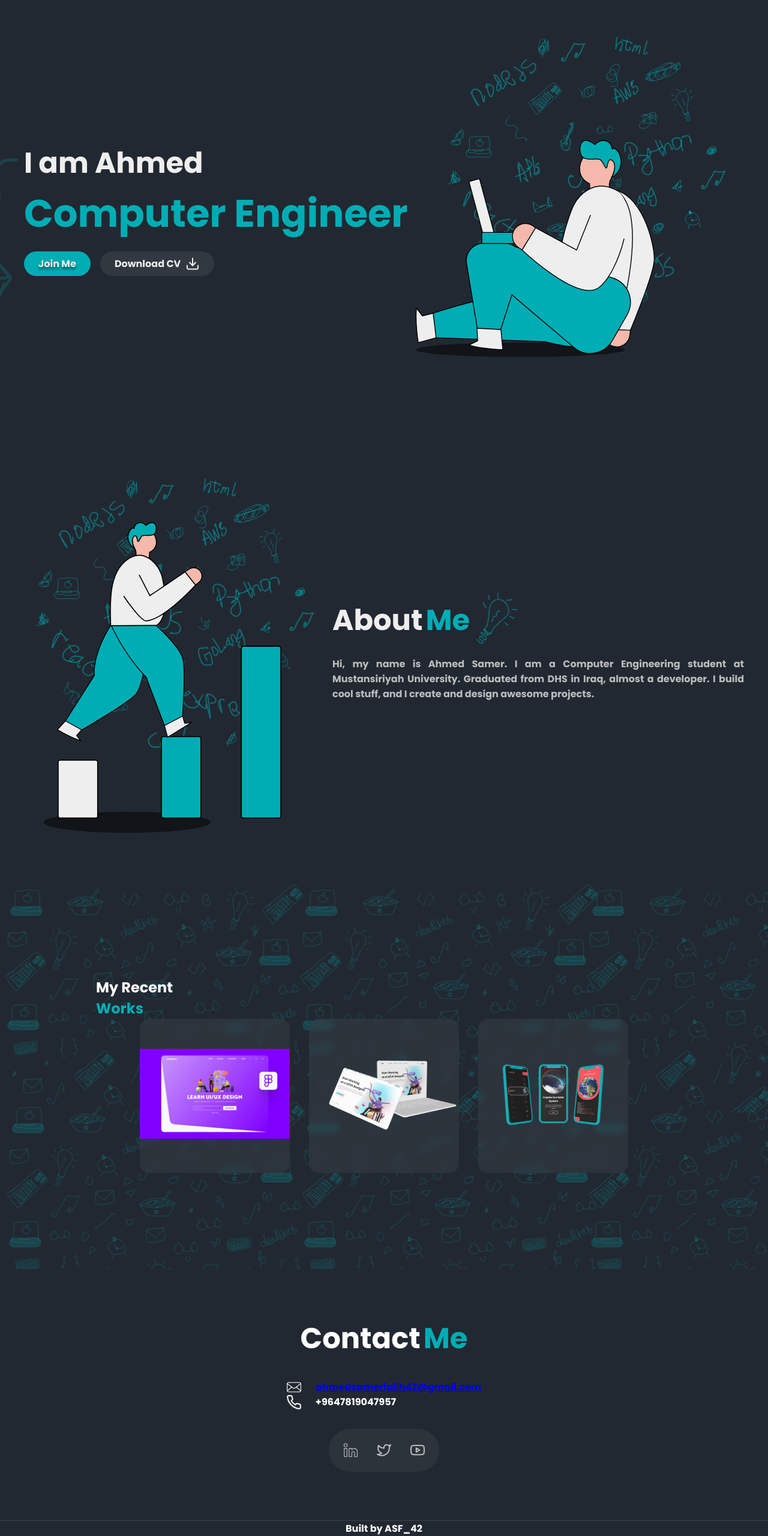
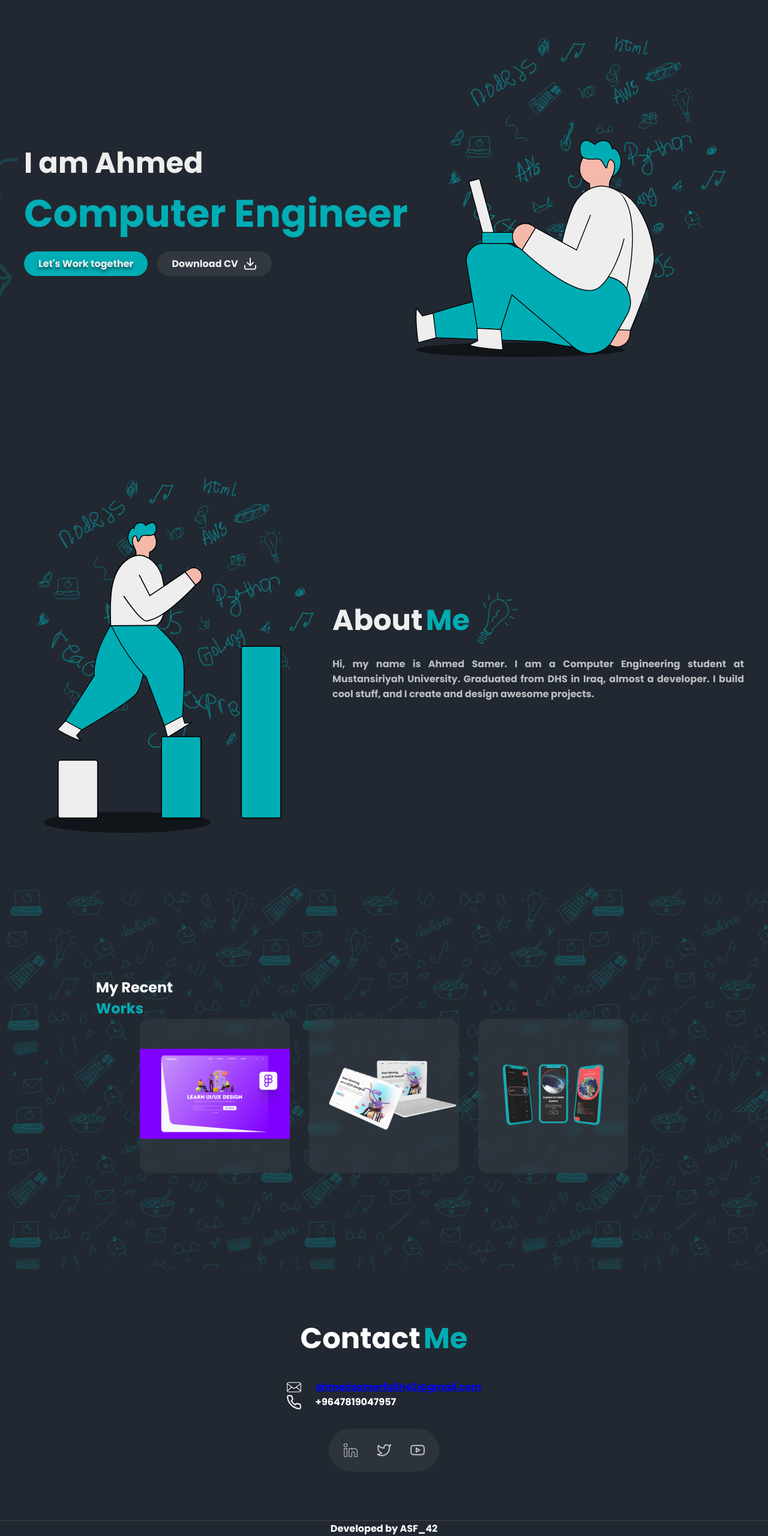
Before and after one commit to Ahmed4224/Ahmed-Web, a plain HTML site: page index.html in a window 1280 px wide. Shown: the part 154-2714 px from the top of the page at 60% size. Drawn offline with Linux system fonts and the light colour scheme.

Commit message:
Update index.html

```diff
--- a/index.html
+++ b/index.html
@@ -24,7 +24,7 @@
             <h1 class="name">I am Ahmed</h1>
             <h1 class="title">Computer Engineer</h1>
             <div class="heroBtns">
-                <a class="JoinMe" href="#ContactMe">Join Me</a>
+                <a class="JoinMe" href="#ContactMe">Let's Work together</a>
                 <a class="cv" href="assets/svg/cv.pdf" download>
                     Download CV
                     <img src="assets/svg/download.svg" alt="download icon">
@@ -102,7 +102,7 @@
     </section>
     <hr>
     <footer>
-        <p style="text-align: center;">Built by ASF_42</p>
+        <p style="text-align: center;">Developed by ASF_42</p>
     </footer>
 </body>
 </html>
```
